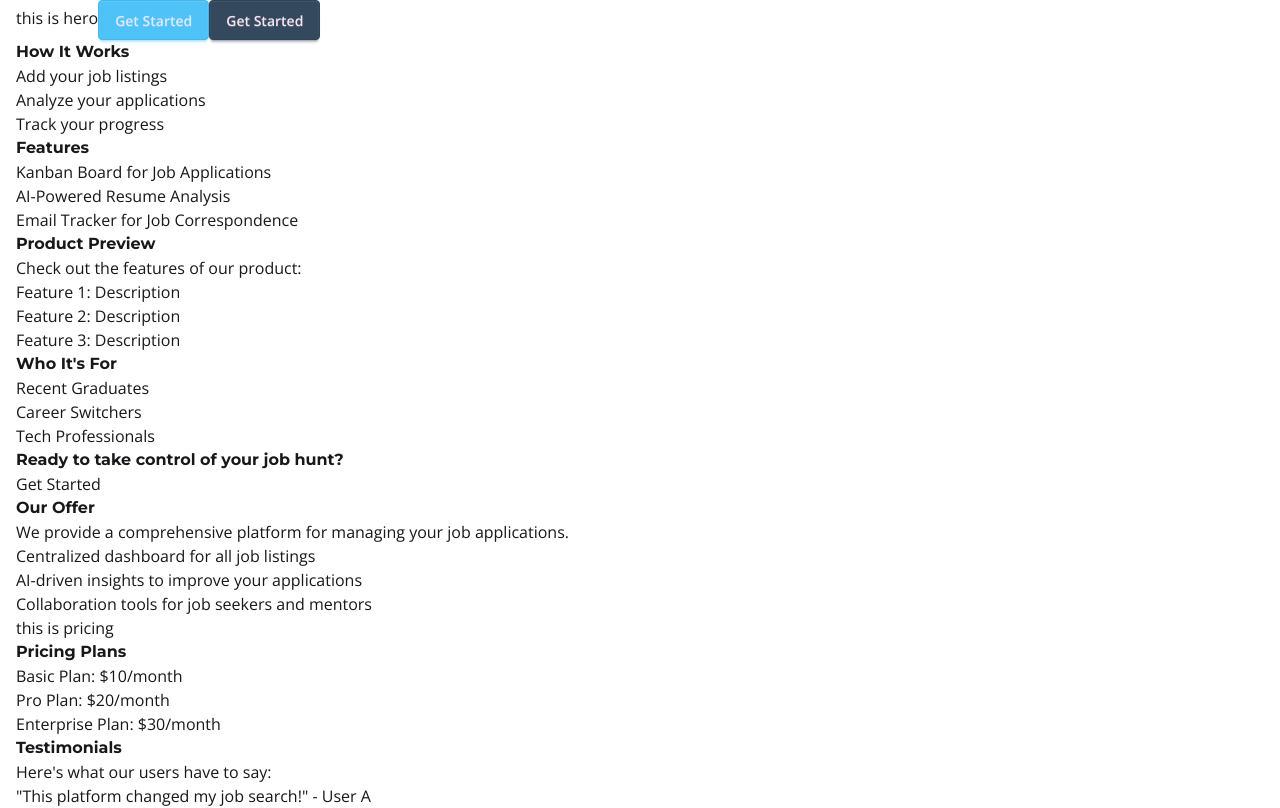
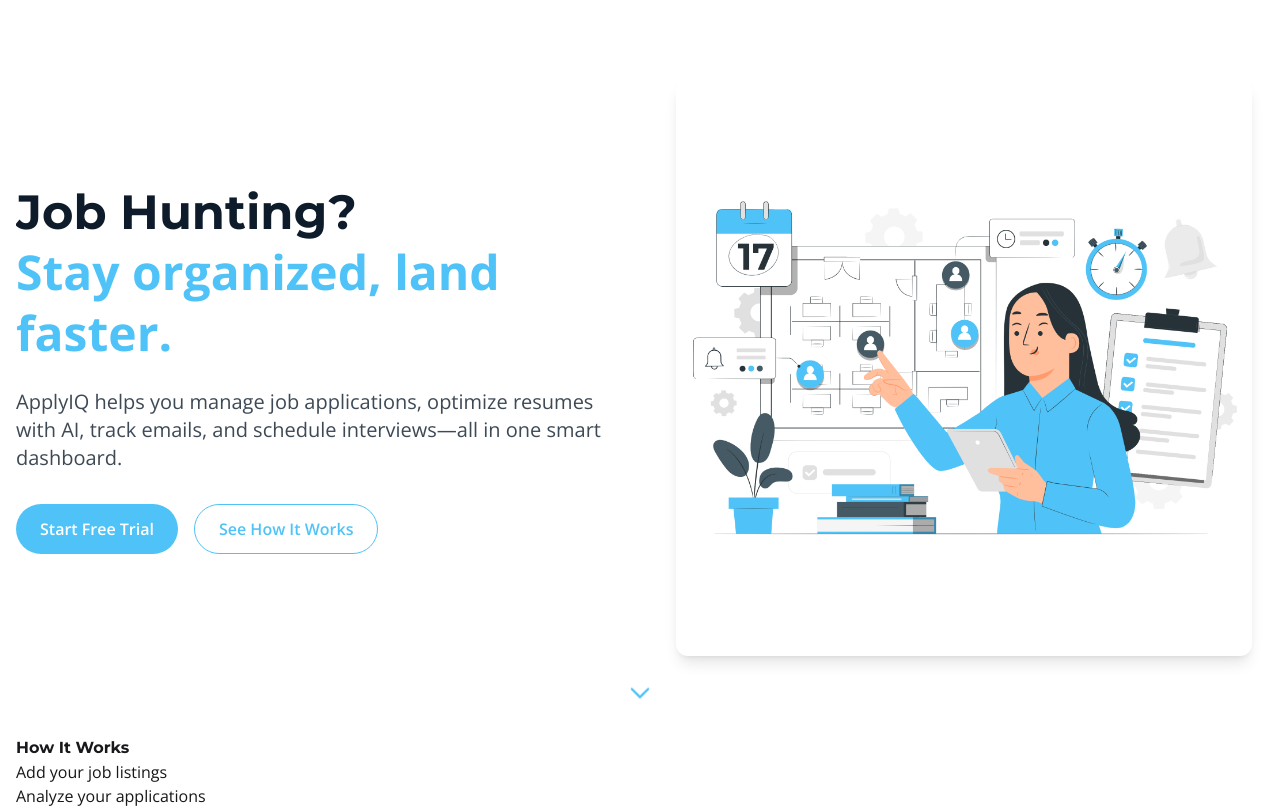
Before and after one commit to tanmayislam2006/Apply-IQ, a React (Vite) app in the folder applyiq-client/: page / in a window 1280 px wide. Shown: the top 808 px of the page. Built offline with nearby package versions, Linux system fonts and the light colour scheme.

Commit message:
Implement code changes to enhance functionality and improve performance

```diff
--- a/applyiq-client/package.json
+++ b/applyiq-client/package.json
@@ -13,6 +13,7 @@
   "dependencies": {
     "@tailwindcss/vite": "^4.1.11",
     "firebase": "^12.0.0",
+    "framer-motion": "^12.23.6",
     "react": "^19.1.0",
     "react-dom": "^19.1.0",
     "react-icon": "^1.0.0",
--- a/applyiq-client/src/Pages/Home/HeroSection.jsx
+++ b/applyiq-client/src/Pages/Home/HeroSection.jsx
@@ -1,13 +1,86 @@
-import React from 'react';
+import React from "react";
+import { motion } from "framer-motion";
+import HeorImage from "../../assets/hero.png"
+const HeroSection = () => {
+  return (
+    <section className="relative bg-white overflow-hidden">
+      {/* Diagonal background accent */}
+      <div className="absolute inset-0 -z-10">
+        <svg
+          className="absolute top-0 left-0 w-full h-full"
+          viewBox="0 0 1440 800"
+          preserveAspectRatio="none"
+          fill="none"
+        >
+          <path
+            fill="#4FC3F7"
+            fillOpacity="0.08"
+            d="M0,0 L1440,0 L1440,600 C1000,700 400,700 0,600 Z"
+          />
+        </svg>
+      </div>
 
-const HeroSection = () => {
-    return (
-        <div>
-            this is hero
-            <button className='btn btn-primary'>Get Started</button>
-            <button className='btn btn-secondary'>Get Started</button>
-        </div>
-    );
+      <div className="max-w-7xl mx-auto  py-20  flex flex-col-reverse lg:flex-row items-center justify-between gap-12">
+        {/* Left Content */}
+        <motion.div
+          initial={{ opacity: 0, y: 40 }}
+          animate={{ opacity: 1, y: 0 }}
+          transition={{ duration: 0.7 }}
+          className="flex-1 text-center lg:text-left"
+        >
+          <h1 className="text-4xl sm:text-5xl font-extrabold leading-tight text-[#0D1B2A] mb-6">
+            Job Hunting?
+            <br />
+            <span className="text-primary">Stay organized, land faster.</span>
+          </h1>
+          <p className="text-lg md:text-xl text-[#0D1B2A]/80 max-w-2xl mx-auto lg:mx-0 mb-8">
+            ApplyIQ helps you manage job applications, optimize resumes with AI,
+            track emails, and schedule interviews—all in one smart dashboard.
+          </p>
+          <div className="flex flex-col sm:flex-row justify-center lg:justify-start gap-4">
+            <button className="bg-primary hover:bg-primary/90 text-white font-semibold px-6 py-3 rounded-full transition duration-300 cursor-pointer">
+              Start Free Trial
+            </button>
+            <button className="border border-primary text-primary hover:bg-primary/10 font-semibold px-6 py-3 rounded-full transition duration-300 cursor-pointer">
+              See How It Works
+            </button>
+          </div>
+        </motion.div>
+
+        {/* Right Image */}
+        <motion.div
+          initial={{ opacity: 0, y: -30 }}
+          animate={{ opacity: 1, y: 0 }}
+          transition={{ duration: 0.7, delay: 0.2 }}
+          className="flex-1 flex justify-center"
+        >
+          <img
+            src={HeorImage}
+            alt="ApplyIQ Dashboard Preview"
+            className="w-full max-w-md md:max-w-lg lg:max-w-xl rounded-xl shadow-lg object-cover"
+            loading="lazy"
+          />
+        </motion.div>
+      </div>
+
+      {/* Floating down arrow */}
+      <div className="absolute bottom-6 left-1/2 transform -translate-x-1/2">
+        <svg
+          className="w-7 h-7 text-primary animate-bounce"
+          fill="none"
+          stroke="currentColor"
+          viewBox="0 0 24 24"
+        >
+          <path
+            strokeLinecap="round"
+            strokeLinejoin="round"
+            strokeWidth={2}
+            d="M19 9l-7 7-7-7"
+          />
+        </svg>
+      </div>
+    </section>
+  );
 };
 
 export default HeroSection;
```
Also changed, not shown: applyiq-client/src/assets/hero.png (added), 1 other file (tests, documents, lock files or other folders).
